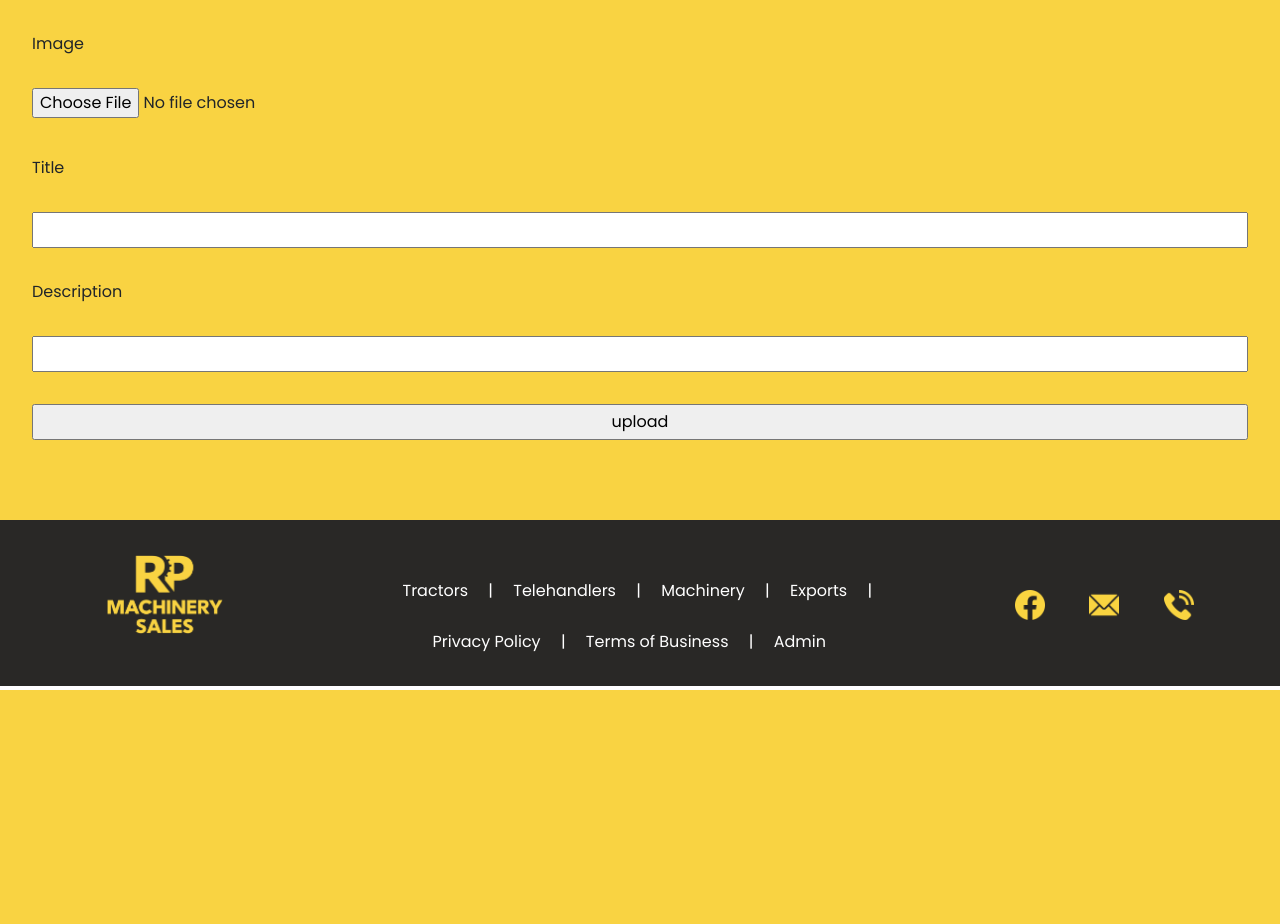
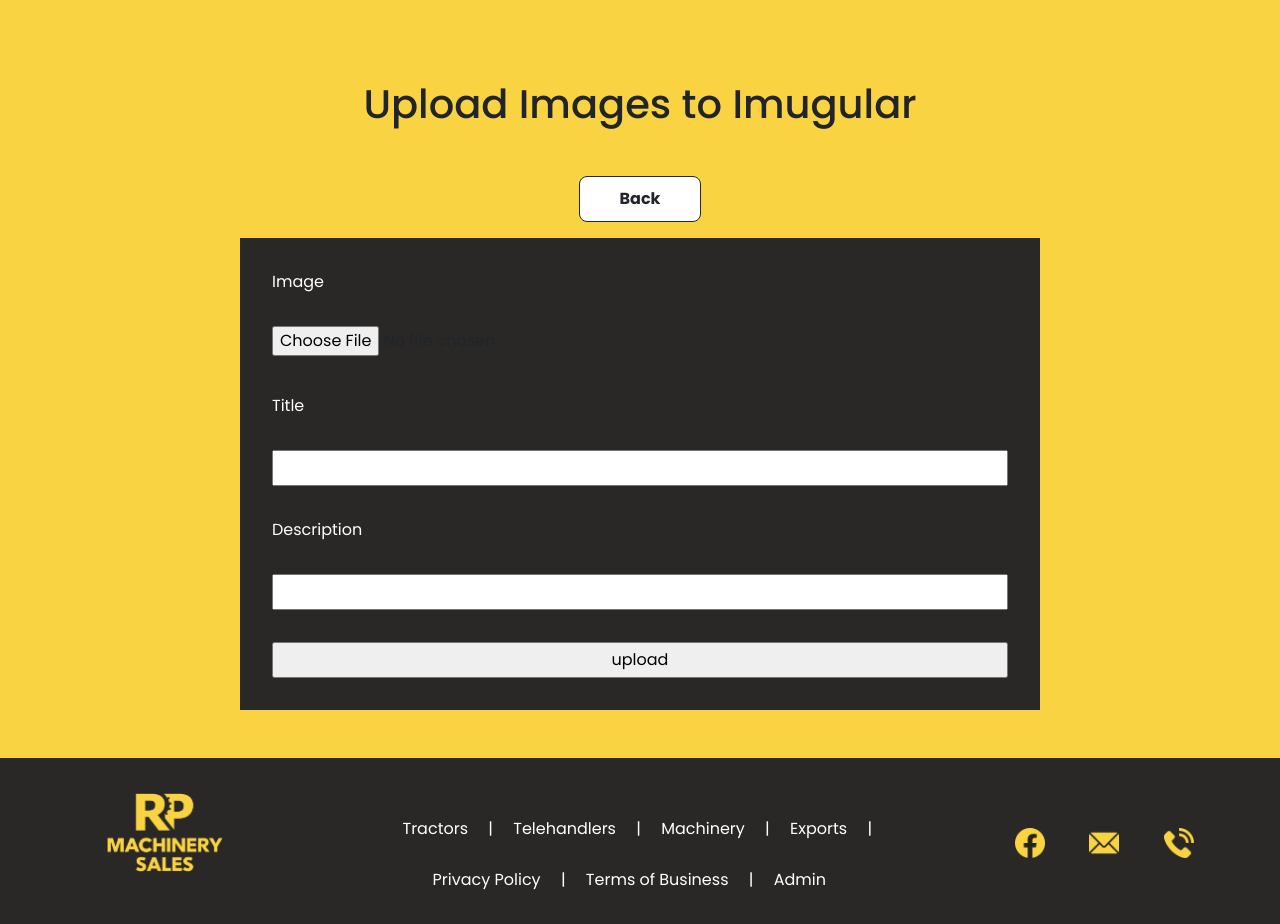
Before and after one commit to Leeap83/RP_machinesales, a PHP site: page /upload.php in a window 1280 px wide. Shown: the part 110-1034 px from the top of the page. Before the commit the page ends 800 px from the top, so only its background shows below. Run offline with PHP 8.4, Linux system fonts and the light colour scheme; the visitor is signed in with stand-in values (Sample User, id 1); some libraries are stand-ins or nearby versions.

Commit message:
upload form

```diff
--- a/upload.php
+++ b/upload.php
@@ -10,15 +10,21 @@
                 <div class="alert alert-<?php echo $status;?>"><?php echo $statusMsg; ?></div>
             <?php }?>
             <div class="form_section">
+                <h1>Upload Images to Imugular</h1>
+                <div class="back_btn">
+                    <a href="admin.php" class="btn btn_bk">Back</a>
+                </div>
+                <div class="form">
                     <form method="post" action="" enctype="multipart/form-data">
-                    <label for="">Image</label>
+                        <label for="image" style="color:#fff;">Image</label>
                         <input type="file" name="image">
-                    <label for="">Title</label>
+                        <label for="title" style="color:#fff;">Title</label>
                         <input type="text" name="title">
-                    <label for="">Description</label>
+                        <label for="description" style="color:#fff;">Description</label>
                         <input type="text" name="description">
                         <input type="submit" name="submit" value="upload">
                     </form>
+                </div>
             </div>
             <?php
                 if (!empty($imgurData)) { ?>
```
Also changed, not shown: signup.php (deleted, +0 -21 lines). Lines whose indentation alone changed are shown as unchanged.
